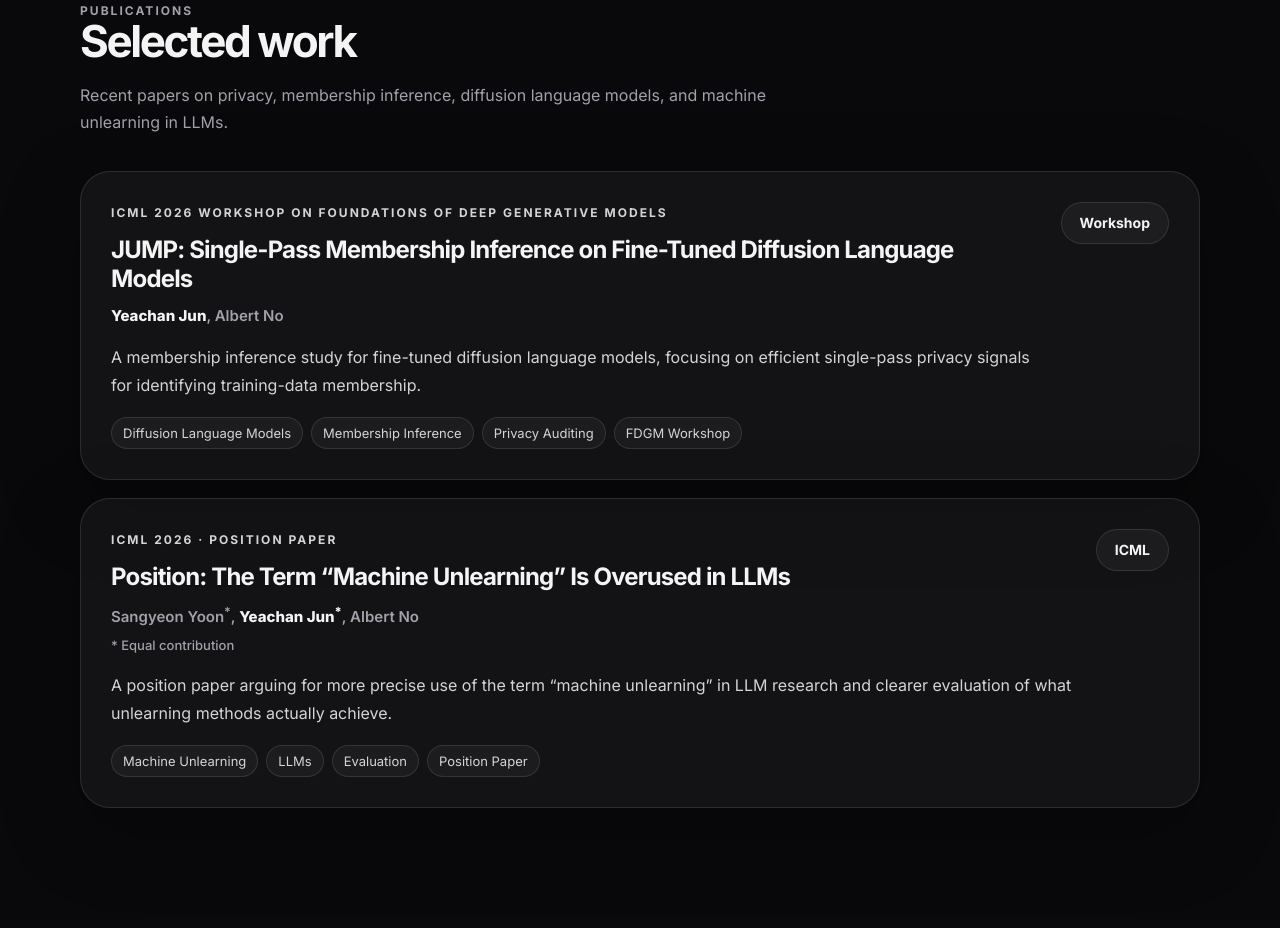
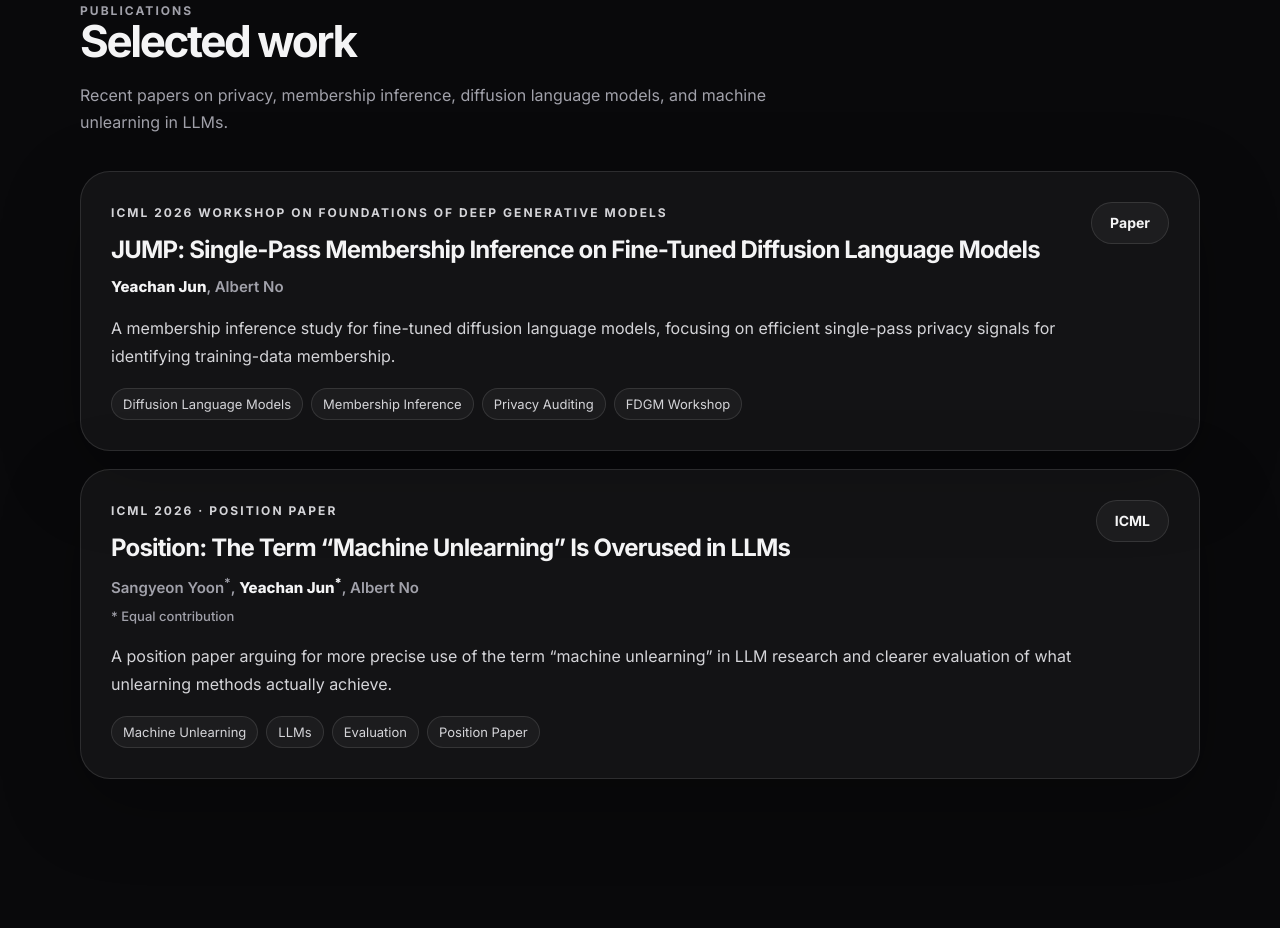
Before and after one commit to yeachanjun/yeachanjun.github.io, a plain HTML site: page index.html in a window 1280 px wide. Shown: the part 1570-2498 px from the top of the page. Drawn offline with Linux system fonts and the light colour scheme.

Commit message:
Link JUMP paper to arXiv

```diff
--- a/index.html
+++ b/index.html
@@ -112,7 +112,7 @@
               <span>Diffusion Language Models</span><span>Membership Inference</span><span>Privacy Auditing</span><span>FDGM Workshop</span>
             </div>
           </div>
-          <a class="small-button" href="https://fdgm-workshop.github.io/FDGM_ICML2026/">Workshop</a>
+          <a class="small-button" href="https://arxiv.org/abs/2607.16207">Paper</a>
         </article>
         <article class="publication">
           <div>
```
